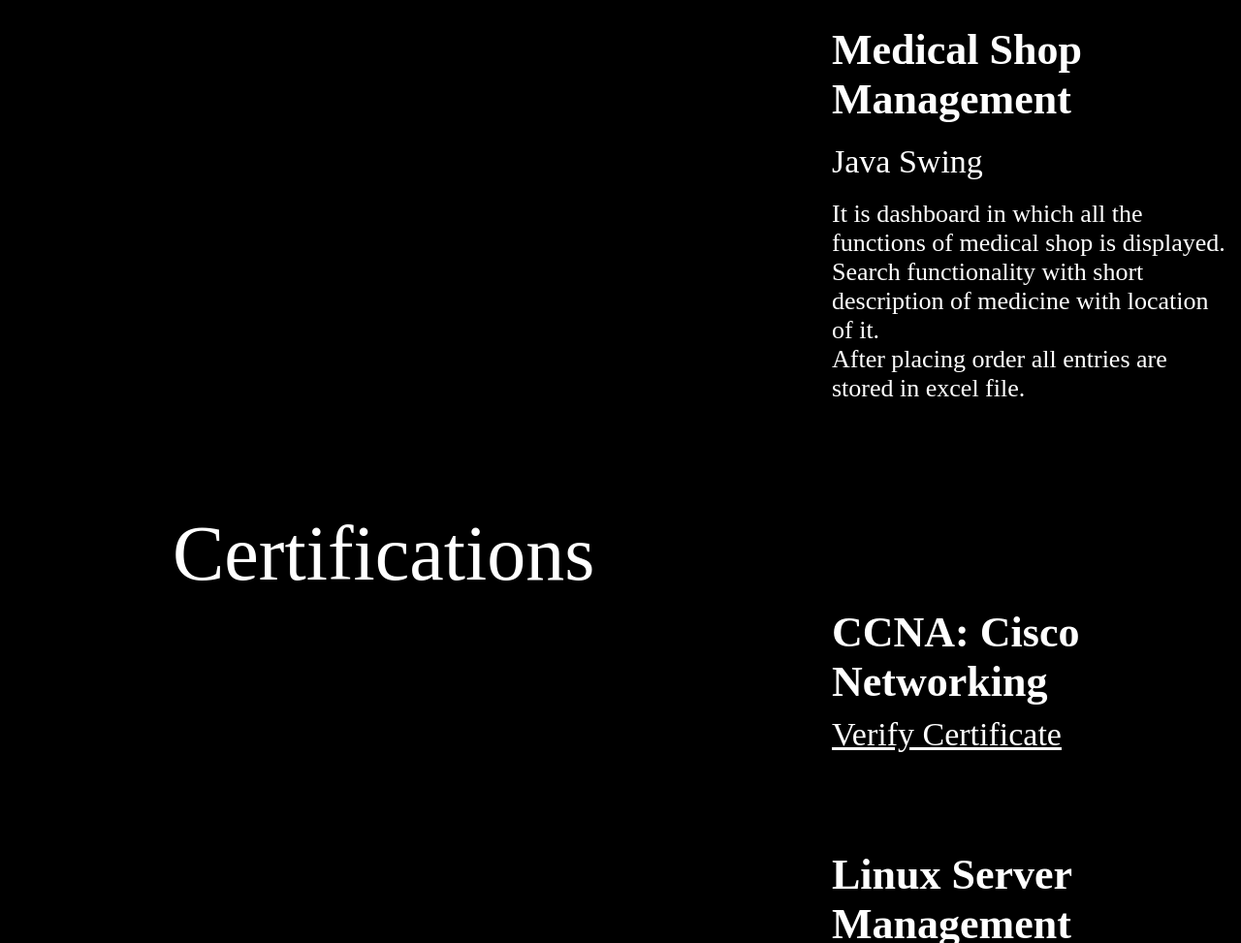
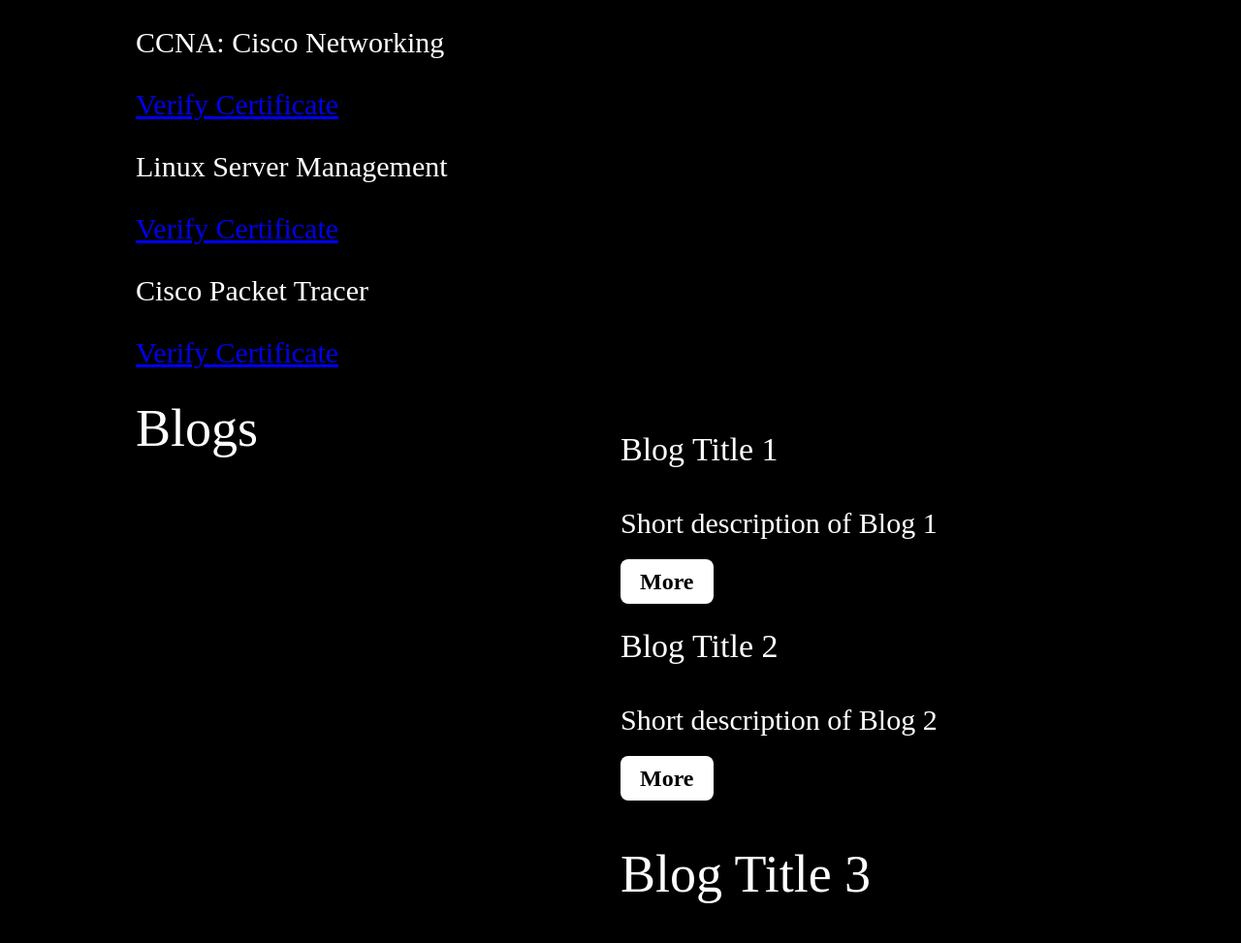
Before and after one commit to yaggit/website, a plain HTML site: page index.html in a window 1280 px wide. Shown: the part 1827-2800 px from the top of the page at 97% size. Drawn offline with Linux system fonts and the light colour scheme.

Commit message:
changed css

```diff
--- a/index.html
+++ b/index.html
@@ -30,7 +30,7 @@
 
 <!-- EXPERIENCE SECTION -->
 
-<section class="experience" >
+<section id ="exp" class="experience" >
   <div>
     <div class="heading-1" >Experience</div>
   </div>
@@ -47,65 +47,73 @@
     </div>
   </div>
 </section>
+
+
 <!-- PROJECT SECTION -->
 
 <section id="project" class="projects">
-  <div class="section-header">
-    <div class="section-header-text">Projects</div>
+    <div class="heading-1">Projects</div>
+  <div>
+    <div>
+    <p class="heading-2">Property Management</p>
+    <p class="heading-3">.NET WinForms</p>
+    <p class="paragraph">Created a desktop application for buying, renting and selling properties.<br>There are three modules user, broker and admin.<br>Broker can post the information about the property in marketplace.<br>User can view that listing and buy or rent from there.</p>
+    </div>
+
+  <div>
+    <p class="heading-2">Medical Shop Management</p>
+    <p class="heading-3">Java Swing</p>
+    <p class="paragraph">It is dashboard in which all the functions of medical shop is displayed.<br>Search functionality with short description of medicine with location of it.<br>After placing order all entries are stored in excel file.</p>
   </div>
-  <div class="project-item">
-    <div class="project-item-title">Property Management</div>
-    <div class="project-item-language">.NET WinForms</div>
-    <div class="project-item-description">Created a desktop application for buying, renting and selling properties.<br>There are three modules user, broker and admin.<br>Broker can post the information about the property in marketplace.<br>User can view that listing and buy or rent from there.</div>
-  </div>
-  <div class="project-item">
-    <div class="project-item-title">Medical Shop Management</div>
-    <div class="project-item-language">Java Swing</div>
-    <div class="project-item-description">It is dashboard in which all the functions of medical shop is displayed.<br>Search functionality with short description of medicine with location of it.<br>After placing order all entries are stored in excel file.</div>
   </div>
 </section>
 
 <!-- CERTIFICATE -->
 
 <section id="certificate" class="certifications">
-  <div class="section-header">
-    <div class="section-header-text">Certifications</div>
+ <div>
+    <div class="heading-1">Certifications</div>
+  <div>
+    <p class="heading-2">CCNA: Cisco Networking</p>
+    <p class="heading-3"><a href="https://example.com" target="_blank">Verify Certificate</a></p>
   </div>
-  <div class="certification-item">
-    <div class="certification-item-title">CCNA: Cisco Networking</div>
-    <div class="certification-item-link"><a href="https://example.com" target="_blank">Verify Certificate</a></div>
+
+  <div>
+    <p class="heading-2">Linux Server Management</p>
+    <p class="heading-3"><a href="https://example.com" target="_blank">Verify Certificate</a></p>
   </div>
-  <div class="certification-item">
-    <div class="certification-item-title">Linux Server Management</div>
-    <div class="certification-item-link"><a href="https://example.com" target="_blank">Verify Certificate</a></div>
+
+  <div>
+    <p class="heading-2">Cisco Packet Tracer</p>
+    <p class="heading-3"><a href="https://example.com" target="_blank">Verify Certificate</a></p>
   </div>
-  <div class="certification-item">
-    <div class="certification-item-title">Cisco Packet Tracer</div>
-    <div class="certification-item-link"><a href="https://example.com" target="_blank">Verify Certificate</a></div>
-  </div>
+ </div>
 </section>
 
 <!-- BLOG -->
 
 <section id="blog" class="blogs">
-  <div class="section-header">
-    <div class="section-header-text">Blogs</div>
+  <div>
+    <div class="heading-1">Blogs</div>
   </div>
-  <div class="blog-item">
-    <div class="blog-item-title">Blog Title 1</div>
-    <div class="blog-item-description">Short description of Blog 1</div>
+  <div>
+    <p class="heading-2">Blog Title 1</p>
+    <p class="heading-3">Short description of Blog 1</p>
+    <div class="blog-item-more"><a href="https://example.com" target="_blank">More</a></p>
+  </div>
+
+  <div>
+    <p class="heading-2">Blog Title 2</p>
+    <p class="heading-3">Short description of Blog 2</p>
     <div class="blog-item-more"><a href="https://example.com" target="_blank">More</a></div>
   </div>
-  <div class="blog-item">
-    <div class="blog-item-title">Blog Title 2</div>
-    <div class="blog-item-description">Short description of Blog 2</div>
+
+  <div>
+    <p class="heading-1">Blog Title 3</div>
+    <p class="heading-3">Short description of Blog 3</div>
     <div class="blog-item-more"><a href="https://example.com" target="_blank">More</a></div>
   </div>
-  <div class="blog-item">
-    <div class="blog-item-title">Blog Title 3</div>
-    <div class="blog-item-description">Short description of Blog 3</div>
-    <div class="blog-item-more"><a href="https://example.com" target="_blank">More</a></div>
-  </div>
+
 </section>
 
 
--- a/style.css
+++ b/style.css
@@ -105,7 +105,7 @@
 }
 
 .experience .heading-1{
-  font-size: 44px;
+  font-size: 54px;
   font-weight: 500;
 }
 
@@ -114,15 +114,14 @@
   font-weight: 500;
 }
 .experience .heading-3{
-  font-size: 20px;
+  font-size: 24px;
   font-weight: 500;
 }
 
 .experience .paragraph{
-  font-size: 16px;
+  font-size: 20px;
   font-weight: 400;
 }
-
 
 
 .section-header {
@@ -145,32 +144,32 @@
   /* PROJECT SECTION */
 
   .projects {
-    margin-top: 80px;
-    margin-bottom: 80px;
-    margin-left: 150px;
+    width: fit-content;
+    margin: 0px auto ;
+    display: grid;
+    grid-template-columns: 500px 500px;
   }
 
-  .project-item {
-    margin-bottom: 100px;
-    margin-left: 700px;
+  .projects .heading-1 {
+    font-weight: 500;
+    font-size: 54px;
   }
 
-  .project-item-title {
-    font-size: 44px;
-    font-weight: bold;
+  .projects .heading-2 {
+    font-size: 34px;
+    font-weight: 500;
     color: white;
     margin-bottom: 20px;
   }
 
-  .project-item-language {
-    font-size: 34px;
-    color: white;
-    margin-bottom: 20px;
+  .projects .heading-3 {
+    font-size: 24px;
+    font-weight: 500;
   }
 
-  .project-item-description {
-    font-size: 26px;
-    color: white;
+  .projects .paragraph {
+    font-size: 20px;
+    font-weight: 400;
   }
 
 
@@ -178,28 +177,32 @@
 
 
   .certifications {
-    margin-top: 80px;
-    margin-bottom: 80px;
-    margin-left: 150px;
+    width: fit-content;
+    margin: 0px auto ;
+    display: grid;
+    grid-template-columns: 500px 500px;
   }
 
-  .certification-item {
-    margin-bottom: 100px;
+  .certifications .heading-1 {
+    font-size: 54px;
+    font-weight: 500;
+
   }
 
-  .certification-item-title {
+  .certification .heading-2{
     font-size: 44px;
-    font-weight: bold;
+    font-weight: 500;
     color: white;
-    margin-bottom: 10px;
-    margin-left: 700px;
+
+
   }
 
-  .certification-item-link a {
+  .certification .heading-3 {
     font-size: 34px;
+    font-weight: 500;
     color: white;
     text-decoration: underline;
-    margin-left: 700px;
+
   }
 
 
@@ -207,9 +210,10 @@
 
 
   .blogs {
-    margin-top: 80px;
-    margin-bottom: 80px;
-    margin-left: 150px;
+    width: fit-content;
+    margin: 0px auto ;
+    display: grid;
+    grid-template-columns: 500px 500px;
   }
 
   .blog-item {
@@ -217,15 +221,13 @@
     margin-left: 700px;
   }
 
-  .blog-item-title {
-    font-size: 44px;
-    font-weight: bold;
-    color: white;
-    margin-bottom: 20px;
+  .blogs .heading-1 {
+    font-size: 54px;
+    font-weight: 500;
   }
 
-  .blog-item-description {
-    font-size: 28px;
+  .blogs .heading-2 {
+    font-size: 34px;
     color: white;
     margin-bottom: 40px;
   }
```
